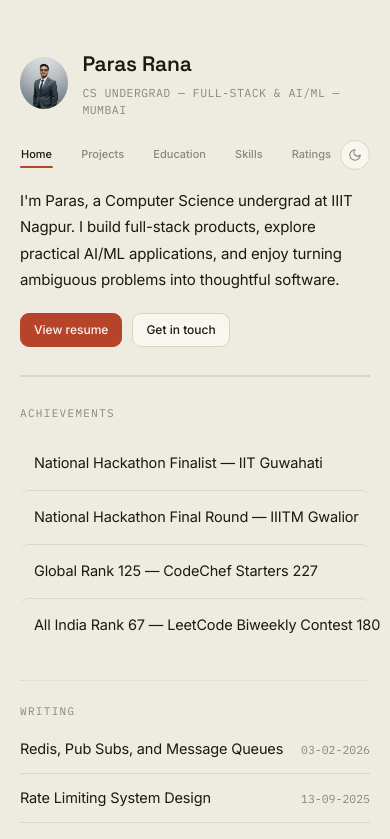
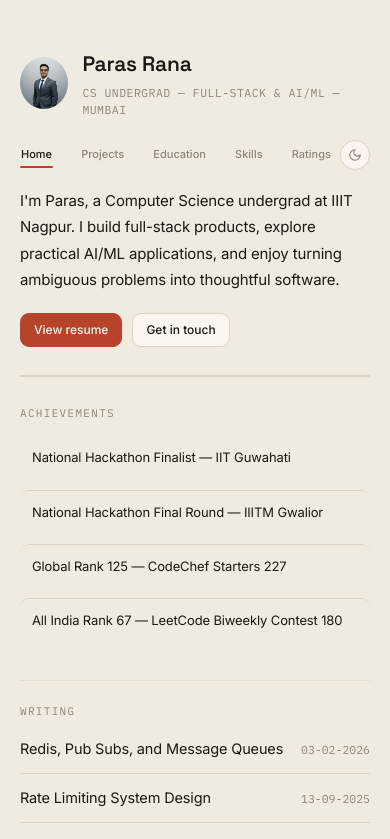
Before and after one commit to ParasRana123/Portfolio-Website, a Next.js app: page / in a window 390 px wide. Shown: the top 839 px of the page. Built offline with nearby package versions, Linux system fonts and the light colour scheme; no server answers.

Commit message:
make achievemnets section mobile responsive

```diff
--- a/styles/portfolio.css
+++ b/styles/portfolio.css
@@ -644,6 +644,9 @@
 }
 
 .dp-home-achievements-list li {
+  box-sizing: border-box;
+  width: 100%;
+  min-width: 0;
   min-height: 54px;
   display: flex;
   align-items: center;
@@ -654,12 +657,21 @@
   font-weight: 400;
   line-height: 1.5;
   letter-spacing: -0.01em;
-  white-space: nowrap;
+  overflow-wrap: anywhere;
+  white-space: normal;
   color: var(--ink);
   opacity: 0;
   transform: translateY(10px);
   animation: dp-achievement-enter 0.45s ease-out forwards;
   transition: background-color 0.2s ease, border-color 0.2s ease, box-shadow 0.2s ease, transform 0.2s ease;
+}
+
+@media (max-width: 560px) {
+  .dp-home-achievements-list li {
+    align-items: flex-start;
+    padding: 12px;
+    font-size: 13px;
+  }
 }
 
 .dp-home-achievements-list li+li {
```
